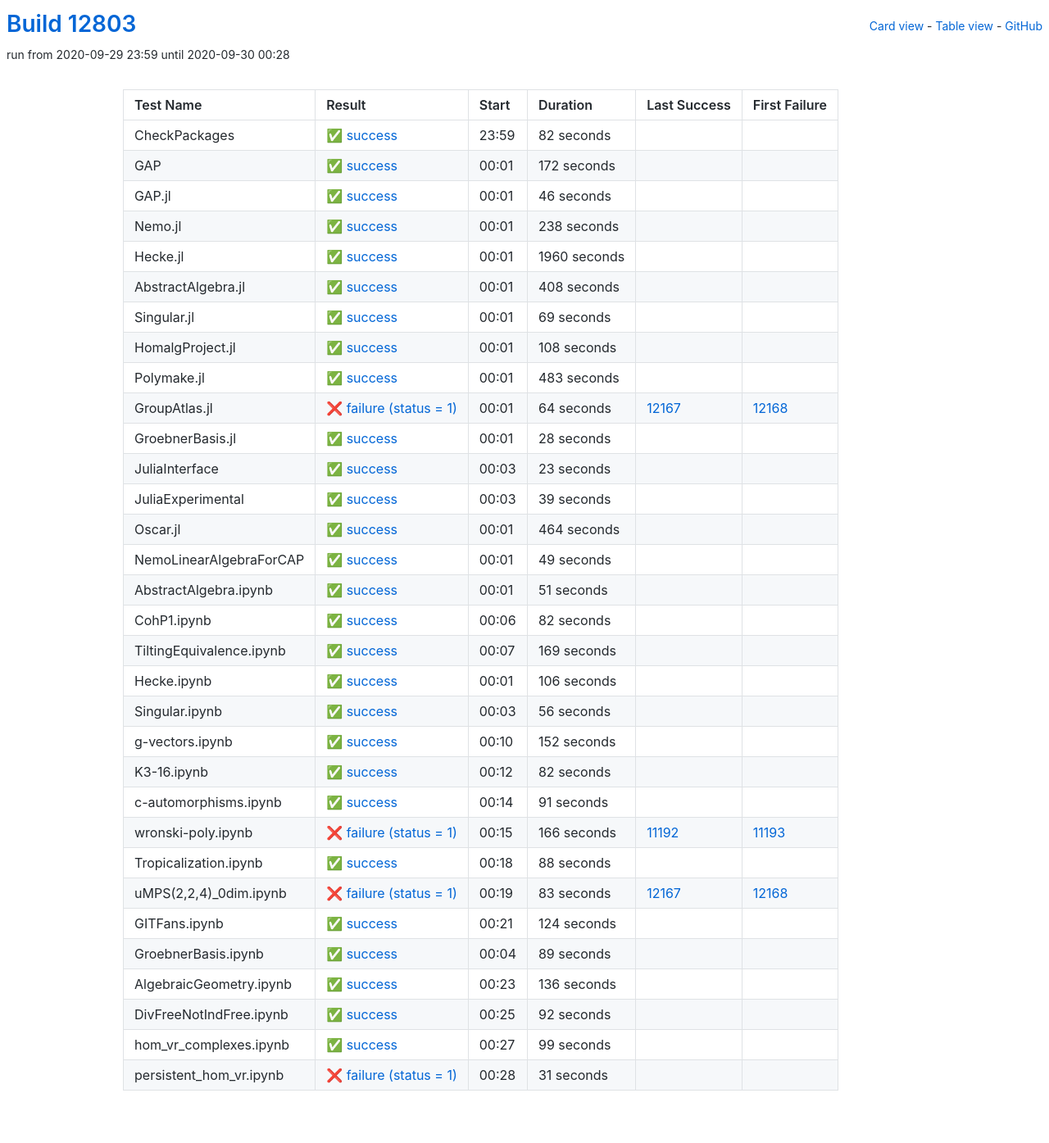
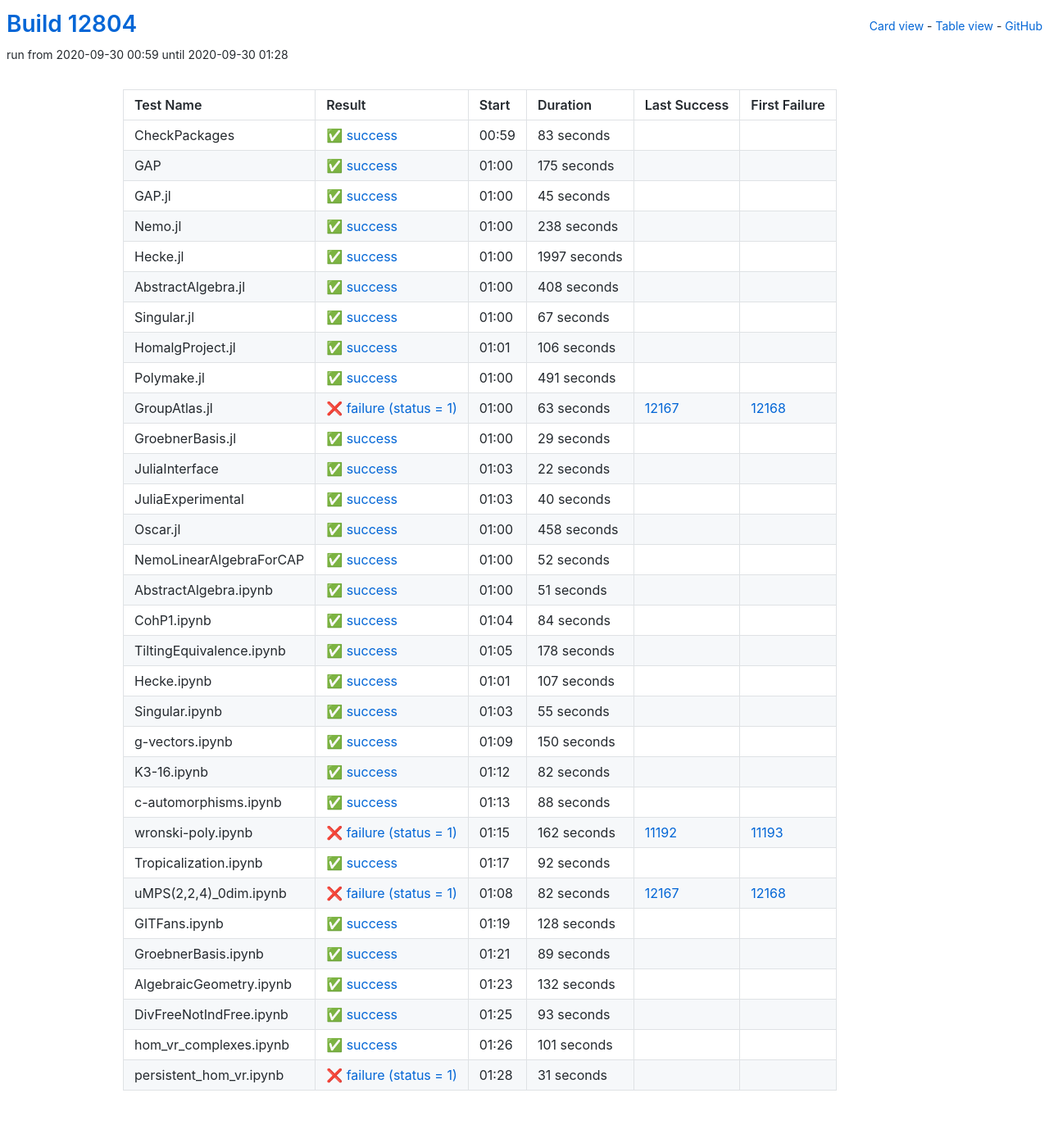
Before and after one commit to oscar-system/oscar-ci-status, a Jekyll site: the page built from table.html, in a window 1280 px wide. Shown: the whole page at 82% size. Built offline with Jekyll 4.4.1, drawn with Linux system fonts in a browser that asks for light colours.

Commit message:
Build #12804

```diff
--- a/_data/ci.yml
+++ b/_data/ci.yml
@@ -1,6 +1,6 @@
 ---
-build: 12803
-build_url: https://oscarci.mathematik.uni-kl.de/job/oscar/12803/
+build: 12804
+build_url: https://oscarci.mathematik.uni-kl.de/job/oscar/12804/
 job: oscar
 organization: oscar-system
 repo: oscar-ci-status
@@ -8,44 +8,44 @@ repourl: https://github.com/oscar-system/oscar-ci-status
 tests:
 - name: CheckPackages
   id: checkpackages
-  log: https://oscarci.mathematik.uni-kl.de/job/oscar/12803/artifact/logs/build-12803/CheckPackages.log
-  start: 2020-09-29 23:59
+  log: https://oscarci.mathematik.uni-kl.de/job/oscar/12804/artifact/logs/build-12804/CheckPackages.log
+  start: 2020-09-30 00:59
   success: true
   exitcode: 0
   status: success
-  duration: 82
+  duration: 83
   last_success: false
   last_success_url:
   first_failure: false
   first_failure_url:
 - name: GAP
   id: gap
-  log: https://oscarci.mathematik.uni-kl.de/job/oscar/12803/artifact/logs/build-12803/GAP.log
-  start: 2020-09-30 00:01
+  log: https://oscarci.mathematik.uni-kl.de/job/oscar/12804/artifact/logs/build-12804/GAP.log
+  start: 2020-09-30 01:00
   success: true
   exitcode: 0
   status: success
-  duration: 172
+  duration: 175
   last_success: false
   last_success_url:
   first_failure: false
   first_failure_url:
 - name: GAP.jl
   id: gap-jl
-  log: https://oscarci.mathematik.uni-kl.de/job/oscar/12803/artifact/logs/build-12803/GAP.jl.log
-  start: 2020-09-30 00:01
+  log: https://oscarci.mathematik.uni-kl.de/job/oscar/12804/artifact/logs/build-12804/GAP.jl.log
+  start: 2020-09-30 01:00
   success: true
   exitcode: 0
   status: success
-  duration: 46
+  duration: 45
   last_success: false
   last_success_url:
   first_failure: false
   first_failure_url:
 - name: Nemo.jl
   id: nemo-jl
-  log: https://oscarci.mathematik.uni-kl.de/job/oscar/12803/artifact/logs/build-12803/Nemo.jl.log
-  start: 2020-09-30 00:01
+  log: https://oscarci.mathematik.uni-kl.de/job/oscar/12804/artifact/logs/build-12804/Nemo.jl.log
+  start: 2020-09-30 01:00
   success: true
   exitcode: 0
   status: success
@@ -56,20 +56,20 @@ tests:
   first_failure_url:
 - name: Hecke.jl
   id: hecke-jl
-  log: https://oscarci.mathematik.uni-kl.de/job/oscar/12803/artifact/logs/build-12803/Hecke.jl.log
-  start: 2020-09-30 00:01
+  log: https://oscarci.mathematik.uni-kl.de/job/oscar/12804/artifact/logs/build-12804/Hecke.jl.log
+  start: 2020-09-30 01:00
   success: true
   exitcode: 0
   status: success
-  duration: 1960
+  duration: 1997
   last_success: false
   last_success_url:
   first_failure: false
   first_failure_url:
 - name: AbstractAlgebra.jl
   id: abstractalgebra-jl
-  log: https://oscarci.mathematik.uni-kl.de/job/oscar/12803/artifact/logs/build-12803/AbstractAlgebra.jl.log
-  start: 2020-09-30 00:01
+  log: https://oscarci.mathematik.uni-kl.de/job/oscar/12804/artifact/logs/build-12804/AbstractAlgebra.jl.log
+  start: 2020-09-30 01:00
   success: true
   exitcode: 0
   status: success
@@ -80,116 +80,116 @@ tests:
   first_failure_url:
 - name: Singular.jl
   id: singular-jl
-  log: https://oscarci.mathematik.uni-kl.de/job/oscar/12803/artifact/logs/build-12803/Singular.jl.log
-  start: 2020-09-30 00:01
+  log: https://oscarci.mathematik.uni-kl.de/job/oscar/12804/artifact/logs/build-12804/Singular.jl.log
+  start: 2020-09-30 01:00
   success: true
   exitcode: 0
   status: success
-  duration: 69
+  duration: 67
   last_success: false
   last_success_url:
   first_failure: false
   first_failure_url:
 - name: HomalgProject.jl
   id: homalgproject-jl
-  log: https://oscarci.mathematik.uni-kl.de/job/oscar/12803/artifact/logs/build-12803/HomalgProject.jl.log
-  start: 2020-09-30 00:01
+  log: https://oscarci.mathematik.uni-kl.de/job/oscar/12804/artifact/logs/build-12804/HomalgProject.jl.log
+  start: 2020-09-30 01:01
   success: true
   exitcode: 0
   status: success
-  duration: 108
+  duration: 106
   last_success: false
   last_success_url:
   first_failure: false
   first_failure_url:
 - name: Polymake.jl
   id: polymake-jl
-  log: https://oscarci.mathematik.uni-kl.de/job/oscar/12803/artifact/logs/build-12803/Polymake.jl.log
-  start: 2020-09-30 00:01
+  log: https://oscarci.mathematik.uni-kl.de/job/oscar/12804/artifact/logs/build-12804/Polymake.jl.log
+  start: 2020-09-30 01:00
   success: true
   exitcode: 0
   status: success
-  duration: 483
+  duration: 491
   last_success: false
   last_success_url:
   first_failure: false
   first_failure_url:
 - name: GroupAtlas.jl
   id: groupatlas-jl
-  log: https://oscarci.mathematik.uni-kl.de/job/oscar/12803/artifact/logs/build-12803/GroupAtlas.jl.log
-  start: 2020-09-30 00:01
+  log: https://oscarci.mathematik.uni-kl.de/job/oscar/12804/artifact/logs/build-12804/GroupAtlas.jl.log
+  start: 2020-09-30 01:00
   success: false
   exitcode: 1
   status: failure
-  duration: 64
+  duration: 63
   last_success: 12167
   last_success_url: https://oscarci.mathematik.uni-kl.de/job/oscar/12167/
   first_failure: 12168
   first_failure_url: https://oscarci.mathematik.uni-kl.de/job/oscar/12168/
 - name: GroebnerBasis.jl
   id: groebnerbasis-jl
-  log: https://oscarci.mathematik.uni-kl.de/job/oscar/12803/artifact/logs/build-12803/GroebnerBasis.jl.log
-  start: 2020-09-30 00:01
+  log: https://oscarci.mathematik.uni-kl.de/job/oscar/12804/artifact/logs/build-12804/GroebnerBasis.jl.log
+  start: 2020-09-30 01:00
   success: true
   exitcode: 0
   status: success
-  duration: 28
+  duration: 29
   last_success: false
   last_success_url:
   first_failure: false
   first_failure_url:
 - name: JuliaInterface
   id: juliainterface
-  log: https://oscarci.mathematik.uni-kl.de/job/oscar/12803/artifact/logs/build-12803/JuliaInterface.log
-  start: 2020-09-30 00:03
+  log: https://oscarci.mathematik.uni-kl.de/job/oscar/12804/artifact/logs/build-12804/JuliaInterface.log
+  start: 2020-09-30 01:03
   success: true
   exitcode: 0
   status: success
-  duration: 23
+  duration: 22
   last_success: false
   last_success_url:
   first_failure: false
   first_failure_url:
 - name: JuliaExperimental
   id: juliaexperimental
-  log: https://oscarci.mathematik.uni-kl.de/job/oscar/12803/artifact/logs/build-12803/JuliaExperimental.log
-  start: 2020-09-30 00:03
+  log: https://oscarci.mathematik.uni-kl.de/job/oscar/12804/artifact/logs/build-12804/JuliaExperimental.log
+  start: 2020-09-30 01:03
   success: true
   exitcode: 0
   status: success
-  duration: 39
+  duration: 40
   last_success: false
   last_success_url:
   first_failure: false
   first_failure_url:
 - name: Oscar.jl
   id: oscar-jl
-  log: https://oscarci.mathematik.uni-kl.de/job/oscar/12803/artifact/logs/build-12803/Oscar.jl.log
-  start: 2020-09-30 00:01
+  log: https://oscarci.mathematik.uni-kl.de/job/oscar/12804/artifact/logs/build-12804/Oscar.jl.log
+  start: 2020-09-30 01:00
   success: true
   exitcode: 0
   status: success
-  duration: 464
+  duration: 458
   last_success: false
   last_success_url:
   first_failure: false
   first_failure_url:
 - name: NemoLinearAlgebraForCAP
   id: nemolinearalgebraforcap
-  log: https://oscarci.mathematik.uni-kl.de/job/oscar/12803/artifact/logs/build-12803/NemoLinearAlgebraForCAP.log
-  start: 2020-09-30 00:01
+  log: https://oscarci.mathematik.uni-kl.de/job/oscar/12804/artifact/logs/build-12804/NemoLinearAlgebraForCAP.log
+  start: 2020-09-30 01:00
   success: true
   exitcode: 0
   status: success
-  duration: 49
+  duration: 52
   last_success: false
   last_success_url:
   first_failure: false
   first_failure_url:
 - name: AbstractAlgebra.ipynb
   id: abstractalgebra-ipynb
-  log: https://oscarci.mathematik.uni-kl.de/job/oscar/12803/artifact/logs/build-12803/AbstractAlgebra.ipynb.log
-  start: 2020-09-30 00:01
+  log: https://oscarci.mathematik.uni-kl.de/job/oscar/12804/artifact/logs/build-12804/AbstractAlgebra.ipynb.log
+  start: 2020-09-30 01:00
   success: true
   exitcode: 0
   status: success
@@ -200,68 +200,68 @@ tests:
   first_failure_url:
 - name: CohP1.ipynb
   id: cohp1-ipynb
-  log: https://oscarci.mathematik.uni-kl.de/job/oscar/12803/artifact/logs/build-12803/CohP1.ipynb.log
-  start: 2020-09-30 00:06
+  log: https://oscarci.mathematik.uni-kl.de/job/oscar/12804/artifact/logs/build-12804/CohP1.ipynb.log
+  start: 2020-09-30 01:04
   success: true
   exitcode: 0
   status: success
-  duration: 82
+  duration: 84
   last_success: false
   last_success_url:
   first_failure: false
   first_failure_url:
 - name: TiltingEquivalence.ipynb
   id: tiltingequivalence-ipynb
-  log: https://oscarci.mathematik.uni-kl.de/job/oscar/12803/artifact/logs/build-12803/TiltingEquivalence.ipynb.log
-  start: 2020-09-30 00:07
+  log: https://oscarci.mathematik.uni-kl.de/job/oscar/12804/artifact/logs/build-12804/TiltingEquivalence.ipynb.log
+  start: 2020-09-30 01:05
   success: true
   exitcode: 0
   status: success
-  duration: 169
+  duration: 178
   last_success: false
   last_success_url:
   first_failure: false
   first_failure_url:
 - name: Hecke.ipynb
   id: hecke-ipynb
-  log: https://oscarci.mathematik.uni-kl.de/job/oscar/12803/artifact/logs/build-12803/Hecke.ipynb.log
-  start: 2020-09-30 00:01
+  log: https://oscarci.mathematik.uni-kl.de/job/oscar/12804/artifact/logs/build-12804/Hecke.ipynb.log
+  start: 2020-09-30 01:01
   success: true
   exitcode: 0
   status: success
-  duration: 106
+  duration: 107
   last_success: false
   last_success_url:
   first_failure: false
   first_failure_url:
 - name: Singular.ipynb
   id: singular-ipynb
-  log: https://oscarci.mathematik.uni-kl.de/job/oscar/12803/artifact/logs/build-12803/Singular.ipynb.log
-  start: 2020-09-30 00:03
+  log: https://oscarci.mathematik.uni-kl.de/job/oscar/12804/artifact/logs/build-12804/Singular.ipynb.log
+  start: 2020-09-30 01:03
   success: true
   exitcode: 0
   status: success
-  duration: 56
+  duration: 55
   last_success: false
   last_success_url:
   first_failure: false
   first_failure_url:
 - name: g-vectors.ipynb
   id: g-vectors-ipynb
-  log: https://oscarci.mathematik.uni-kl.de/job/oscar/12803/artifact/logs/build-12803/g-vectors.ipynb.log
-  start: 2020-09-30 00:10
+  log: https://oscarci.mathematik.uni-kl.de/job/oscar/12804/artifact/logs/build-12804/g-vectors.ipynb.log
+  start: 2020-09-30 01:09
   success: true
   exitcode: 0
   status: success
-  duration: 152
+  duration: 150
   last_success: false
   last_success_url:
   first_failure: false
   first_failure_url:
 - name: K3-16.ipynb
   id: k3-16-ipynb
-  log: https://oscarci.mathematik.uni-kl.de/job/oscar/12803/artifact/logs/build-12803/K3-16.ipynb.log
-  start: 2020-09-30 00:12
+  log: https://oscarci.mathematik.uni-kl.de/job/oscar/12804/artifact/logs/build-12804/K3-16.ipynb.log
+  start: 2020-09-30 01:12
   success: true
   exitcode: 0
   status: success
@@ -272,32 +272,8 @@ tests:
   first_failure_url:
 - name: c-automorphisms.ipynb
   id: c-automorphisms-ipynb
-  log: https://oscarci.mathematik.uni-kl.de/job/oscar/12803/artifact/logs/build-12803/c-automorphisms.ipynb.log
-  start: 2020-09-30 00:14
-  success: true
-  exitcode: 0
-  status: success
-  duration: 91
-  last_success: false
-  last_success_url:
-  first_failure: false
-  first_failure_url:
-- name: wronski-poly.ipynb
-  id: wronski-poly-ipynb
-  log: https://oscarci.mathematik.uni-kl.de/job/oscar/12803/artifact/logs/build-12803/wronski-poly.ipynb.log
-  start: 2020-09-30 00:15
-  success: false
-  exitcode: 1
-  status: failure
-  duration: 166
-  last_success: 11192
-  last_success_url: https://oscarci.mathematik.uni-kl.de/job/oscar/11192/
-  first_failure: 11193
-  first_failure_url: https://oscarci.mathematik.uni-kl.de/job/oscar/11193/
-- name: Tropicalization.ipynb
-  id: tropicalization-ipynb
-  log: https://oscarci.mathematik.uni-kl.de/job/oscar/12803/artifact/logs/build-12803/Tropicalization.ipynb.log
-  start: 2020-09-30 00:18
+  log: https://oscarci.mathematik.uni-kl.de/job/oscar/12804/artifact/logs/build-12804/c-automorphisms.ipynb.log
+  start: 2020-09-30 01:13
   success: true
   exitcode: 0
   status: success
@@ -306,34 +282,58 @@ tests:
   last_success_url:
   first_failure: false
   first_failure_url:
-- name: uMPS(2,2,4)_0dim.ipynb
-  id: umps-2-2-4-0dim-ipynb
-  log: https://oscarci.mathematik.uni-kl.de/job/oscar/12803/artifact/logs/build-12803/uMPS-2-2-4-_0dim.ipynb.log
-  start: 2020-09-30 00:19
+- name: wronski-poly.ipynb
+  id: wronski-poly-ipynb
+  log: https://oscarci.mathematik.uni-kl.de/job/oscar/12804/artifact/logs/build-12804/wronski-poly.ipynb.log
+  start: 2020-09-30 01:15
   success: false
   exitcode: 1
   status: failure
-  duration: 83
+  duration: 162
+  last_success: 11192
+  last_success_url: https://oscarci.mathematik.uni-kl.de/job/oscar/11192/
+  first_failure: 11193
+  first_failure_url: https://oscarci.mathematik.uni-kl.de/job/oscar/11193/
+- name: Tropicalization.ipynb
+  id: tropicalization-ipynb
+  log: https://oscarci.mathematik.uni-kl.de/job/oscar/12804/artifact/logs/build-12804/Tropicalization.ipynb.log
+  start: 2020-09-30 01:17
+  success: true
+  exitcode: 0
+  status: success
+  duration: 92
+  last_success: false
+  last_success_url:
+  first_failure: false
+  first_failure_url:
+- name: uMPS(2,2,4)_0dim.ipynb
+  id: umps-2-2-4-0dim-ipynb
+  log: https://oscarci.mathematik.uni-kl.de/job/oscar/12804/artifact/logs/build-12804/uMPS-2-2-4-_0dim.ipynb.log
+  start: 2020-09-30 01:08
+  success: false
+  exitcode: 1
+  status: failure
+  duration: 82
   last_success: 12167
   last_success_url: https://oscarci.mathematik.uni-kl.de/job/oscar/12167/
   first_failure: 12168
   first_failure_url: https://oscarci.mathematik.uni-kl.de/job/oscar/12168/
 - name: GITFans.ipynb
   id: gitfans-ipynb
-  log: https://oscarci.mathematik.uni-kl.de/job/oscar/12803/artifact/logs/build-12803/GITFans.ipynb.log
-  start: 2020-09-30 00:21
+  log: https://oscarci.mathematik.uni-kl.de/job/oscar/12804/artifact/logs/build-12804/GITFans.ipynb.log
+  start: 2020-09-30 01:19
   success: true
   exitcode: 0
   status: success
-  duration: 124
+  duration: 128
   last_success: false
   last_success_url:
   first_failure: false
   first_failure_url:
 - name: GroebnerBasis.ipynb
   id: groebnerbasis-ipynb
-  log: https://oscarci.mathematik.uni-kl.de/job/oscar/12803/artifact/logs/build-12803/GroebnerBasis.ipynb.log
-  start: 2020-09-30 00:04
+  log: https://oscarci.mathematik.uni-kl.de/job/oscar/12804/artifact/logs/build-12804/GroebnerBasis.ipynb.log
+  start: 2020-09-30 01:21
   success: true
   exitcode: 0
   status: success
@@ -344,44 +344,44 @@ tests:
   first_failure_url:
 - name: AlgebraicGeometry.ipynb
   id: algebraicgeometry-ipynb
-  log: https://oscarci.mathematik.uni-kl.de/job/oscar/12803/artifact/logs/build-12803/AlgebraicGeometry.ipynb.log
-  start: 2020-09-30 00:23
+  log: https://oscarci.mathematik.uni-kl.de/job/oscar/12804/artifact/logs/build-12804/AlgebraicGeometry.ipynb.log
+  start: 2020-09-30 01:23
   success: true
   exitcode: 0
   status: success
-  duration: 136
+  duration: 132
   last_success: false
   last_success_url:
   first_failure: false
   first_failure_url:
 - name: DivFreeNotIndFree.ipynb
   id: divfreenotindfree-ipynb
-  log: https://oscarci.mathematik.uni-kl.de/job/oscar/12803/artifact/logs/build-12803/DivFreeNotIndFree.ipynb.log
-  start: 2020-09-30 00:25
+  log: https://oscarci.mathematik.uni-kl.de/job/oscar/12804/artifact/logs/build-12804/DivFreeNotIndFree.ipynb.log
+  start: 2020-09-30 01:25
   success: true
   exitcode: 0
   status: success
-  duration: 92
+  duration: 93
   last_success: false
   last_success_url:
   first_failure: false
   first_failure_url:
 - name: hom_vr_complexes.ipynb
   id: hom-vr-complexes-ipynb
-  log: https://oscarci.mathematik.uni-kl.de/job/oscar/12803/artifact/logs/build-12803/hom_vr_complexes.ipynb.log
-  start: 2020-09-30 00:27
+  log: https://oscarci.mathematik.uni-kl.de/job/oscar/12804/artifact/logs/build-12804/hom_vr_complexes.ipynb.log
+  start: 2020-09-30 01:26
   success: true
   exitcode: 0
   status: success
-  duration: 99
+  duration: 101
   last_success: false
   last_success_url:
   first_failure: false
   first_failure_url:
 - name: persistent_hom_vr.ipynb
   id: persistent-hom-vr-ipynb
-  log: https://oscarci.mathematik.uni-kl.de/job/oscar/12803/artifact/logs/build-12803/persistent_hom_vr.ipynb.log
-  start: 2020-09-30 00:28
+  log: https://oscarci.mathematik.uni-kl.de/job/oscar/12804/artifact/logs/build-12804/persistent_hom_vr.ipynb.log
+  start: 2020-09-30 01:28
   success: false
   exitcode: 1
   status: failure
```
Also changed, not shown: README.md.
